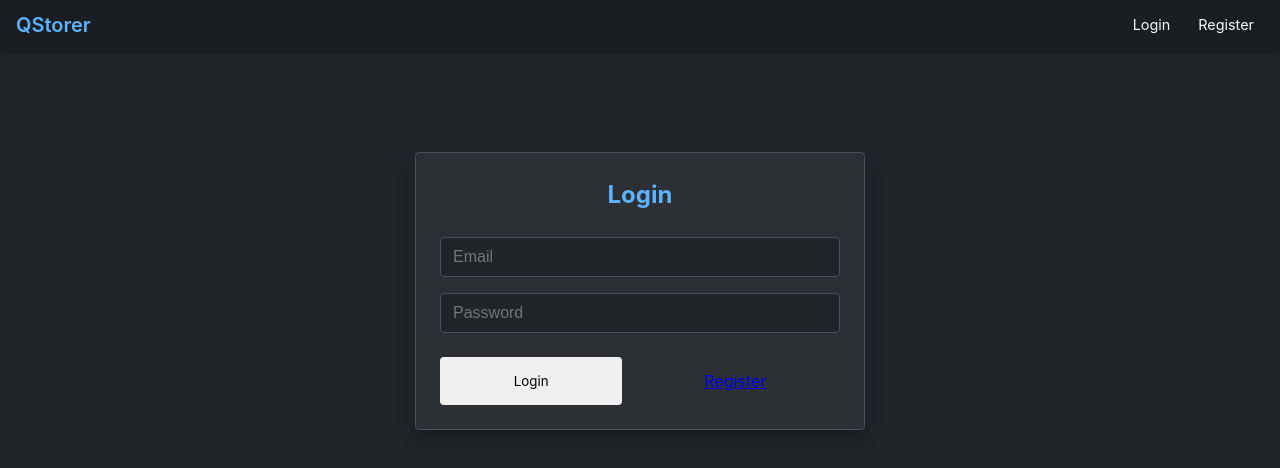
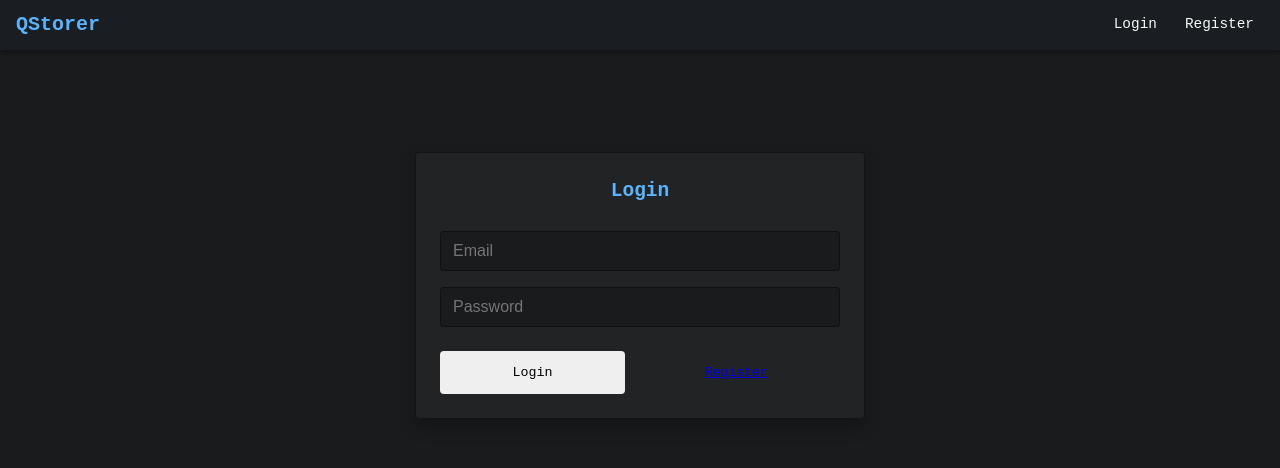
Before and after one commit to sabaris-sps/qstorer, a React (Create React App) app: page /login in a window 1280 px wide. Shown: the top 468 px of the page. Built offline with nearby package versions, Linux system fonts and the light colour scheme; no server answers.

Commit message:
UI changes

```diff
--- a/src/App.css
+++ b/src/App.css
@@ -14,15 +14,15 @@
   --warning: #ffc107;
   /* Yellow */
 
-  --bg-dark: #212529;
+  --bg-dark: #1a1b1d;
   /* Deep charcoal background (Dark body) */
-  --bg-light: #2c3034;
+  --bg-light: #222324;
   /* Slightly lighter background for cards/panels */
   --text-primary: #f8f9fa;
   /* Light text for readability */
   --text-secondary: #adb5bd;
   /* Muted text */
-  --border-color: #495057;
+  --border-color: #0000006b;
   /* Subtle border for inputs/dividers */
 
   --radius: 0.25rem;
@@ -41,7 +41,7 @@
 }
 
 body {
-  font-family: 'Inter', 'Arial', sans-serif;
+  font-family: monospace;
   background-color: var(--bg-dark);
   color: var(--text-primary);
   line-height: 1.5;
@@ -567,6 +567,11 @@ button:disabled,
   padding: 12px 20px;
 }
 
+.ghost-btn:disabled {
+  color: var(--text-secondary);
+  background-color: var(--border-color);
+}
+
 input[type="file"]::file-selector-button {
   background-color: var(--bg-dark);
   color: var(--text-primary);
```
